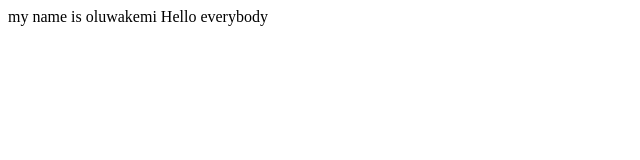
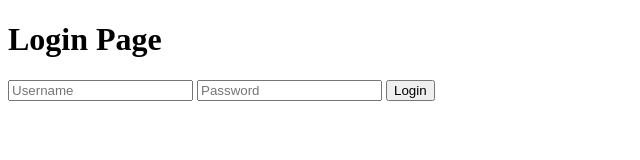
Before and after one commit to CloudRRC/practicerepo, a plain HTML site: page index.html in a window 1280 px wide. Shown: the whole page, without its empty margins (0-640 px from the left). Drawn offline with Linux system fonts and the light colour scheme.

Commit message:
first changes made to file

```diff
--- a/index.html
+++ b/index.html
@@ -3,10 +3,13 @@
 <head>
     <meta charset="UTF-8">
     <meta name="viewport" content="width=device-width, initial-scale=1.0">
-    <title>Document</title>
+    <title>My Website</title>
 </head>
 <body>
-    my name is oluwakemi
-    Hello everybody
+    <h1>Login Page</h1>
+    <input type="text" placeholder="Username">
+    <input type="Password" placeholder="Password">
+
+    <input type="submit" value="Login">
 </body>
 </html>
```
